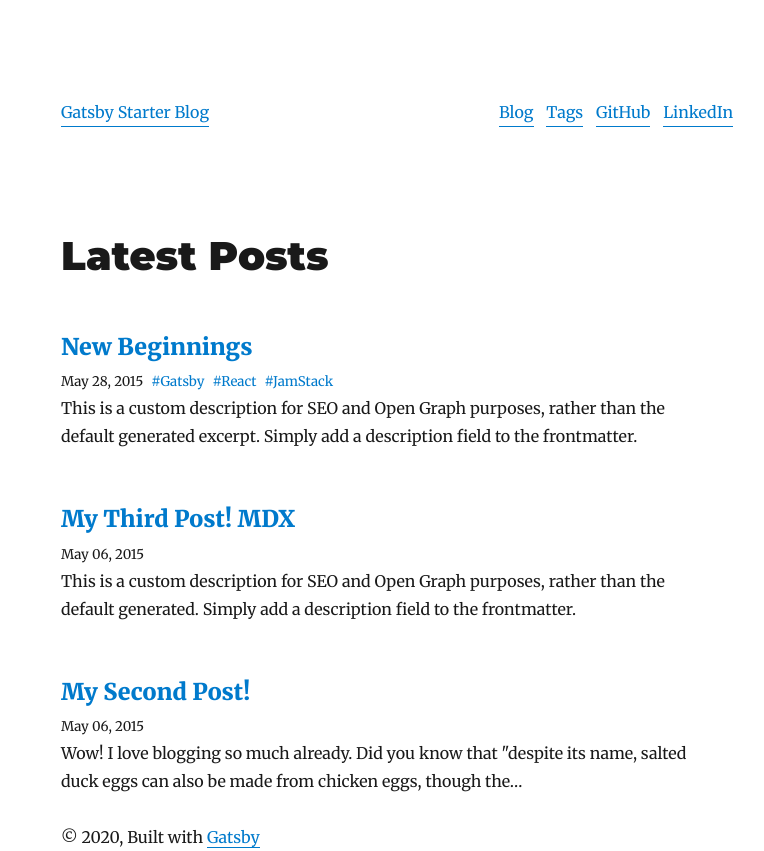
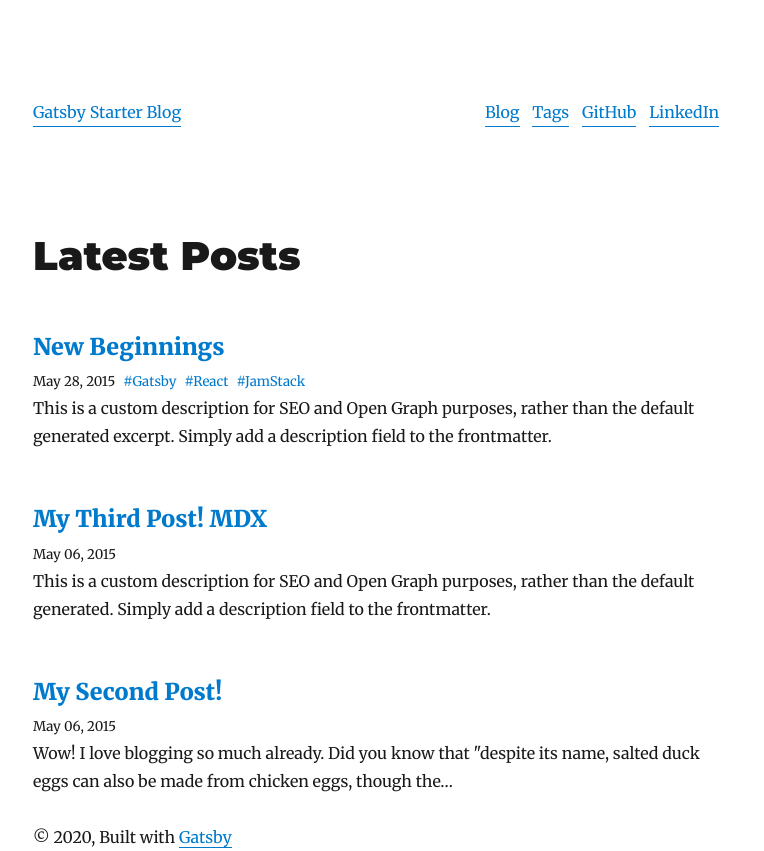
Before and after one commit to kho-umam/gatsby-starter-antapani, a Gatsby site: page / in a window 1280 px wide. Shown: the whole page, without its empty margins (264-1028 px from the left). Built offline with nearby package versions, Linux system fonts and the light colour scheme; Gatsby itself is replaced by a stand-in of ours; some packages are replaced by stand-ins of ours.

Commit message:
widen layout width

```diff
--- a/src/components/SiteHeader.js
+++ b/src/components/SiteHeader.js
@@ -12,8 +12,8 @@ const SiteHeaderContainer = styled.header`
   transition: top .25s ease-in-out .2s;
   min-height: ${rhythm(2)};
   position: fixed;
-  max-width: ${rhythm(24)};
-  width: calc(100% - 2rem);
+  max-width: ${rhythm(26)};
+  width: 100%;
   background-color: #fff;
   z-index: 999;
 `
@@ -28,7 +28,7 @@ const HeaderBrand = styled.div`
 const HeaderMenus = styled.div`
   display: flex;
   margin-left: auto;
-  @media ${media.maxPhone} {
+  @media ${media.maxTablet} {
     display: block;
     flex-basis: 100%;
 
@@ -54,7 +54,7 @@ const BurgerButton = styled.button`
   outline: none;
   display: block;
   margin-left: auto;
-  @media ${media.minPhone} {
+  @media ${media.minTablet} {
     display: none;
   }
 `
--- a/src/components/layout.js
+++ b/src/components/layout.js
@@ -6,11 +6,14 @@ import styled from "styled-components"
 
 const SiteWrapper = styled.div`
   margin: 0 auto;
-  max-width: ${rhythm(24)};
-  padding: 0 ${rhythm(3 / 4)};
+  max-width: ${rhythm(26)};
 
   > main {
     margin-top: 5rem;
+  }
+
+  > header, main, footer {
+    padding: 0 ${rhythm(3 / 4)};
   }
 `
 
```
